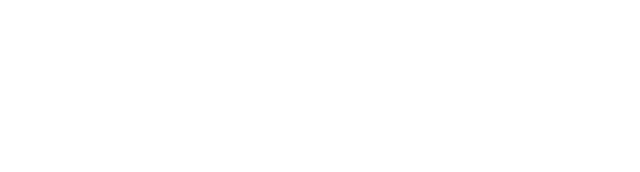
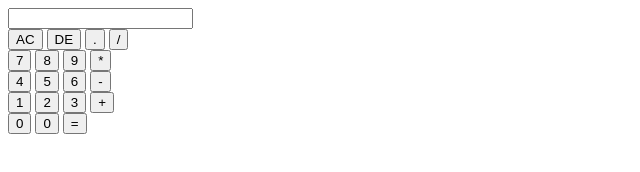
Before and after one commit to AnnethTi/calculator-app, a plain HTML site: page index.html in a window 1280 px wide. Shown: the whole page, without its empty margins (0-640 px from the left). Drawn offline with Linux system fonts and the light colour scheme.

Commit message:
Agregando la estructura html

```diff
--- a/index.html
+++ b/index.html
@@ -8,6 +8,35 @@
 <body>
     <div class="calculator">
 
+        <input type="text" id="display">
+        <br>
+        <button id="ac" class="operator">AC</button>
+        <button id="de" class="operator">DE</button>
+        <button id="." class="operator">.</button>
+        <button id="/" class="operator">/</button>
+        <br>
+        <button id="7">7</button>
+        <button id="8">8</button>
+        <button id="9">9</button>
+        <button id="9" class="operator">*</button>
+        <br>
+        <button id="4">4</button>
+        <button id="5">5</button>
+        <button id="6">6</button>
+        <button id="-" class="operator">-</button>
+        <br>
+        <button id="1">1</button>
+        <button id="2">2</button>
+        <button id="3">3</button>
+        <button id="+" class="operator">+</button>
+        <br>
+        <button id="00">0</button>
+        <button id="0">0</button>
+        <button id="=" class="operator">=</button>
+
     </div>
+
+
+    <script src="script.js"></script>
 </body>
 </html>
```
Also changed, not shown: script.js (added).
